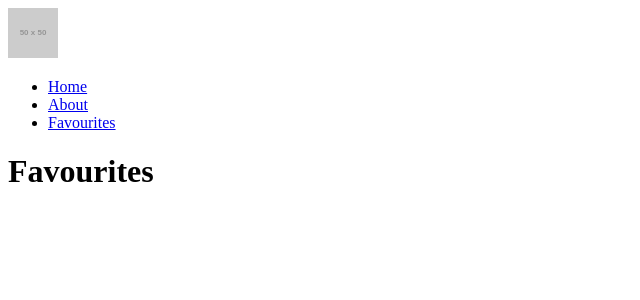
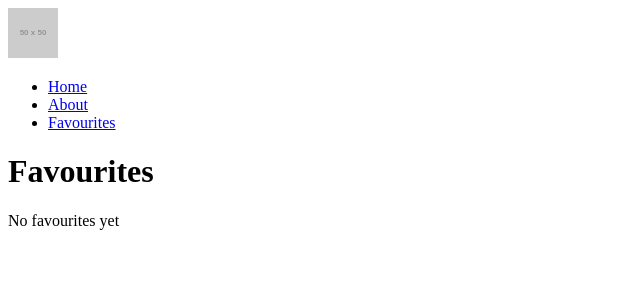
Before and after one commit to danielacmelo/movie-app, a React (Vite) app: page /favourites in a window 1280 px wide. Shown: the top 300 px of the page, without its empty margins (0-640 px from the left). Built offline with nearby package versions, Linux system fonts and the light colour scheme.

Commit message:
updated favourites page

```diff
--- a/src/pages/Favourites.jsx
+++ b/src/pages/Favourites.jsx
@@ -1,11 +1,20 @@
-import React from 'react';
+import { useSelector } from 'react-redux';
+import MovieCard from '../components/MovieCard';
 
 const Favourites = () => {
-  return (
-    <div>
-      <h1>Favourites</h1>
-    </div>
-  );
+    const favs = useSelector((state) => state.favs.items);
+    return (
+        <div>
+        <h1>Favourites</h1>
+        {favs && favs.length > 0 ?
+                <ul>
+                    {favs.map((movie) => (
+                        <li key={movie.id}> <MovieCard movieDetails={movie} isFavourite={true} /></li>
+                    ))}
+                </ul>
+            : <p>No favourites yet</p>}
+        </div>
+    );
 }
 
 export default Favourites;
--- a/src/pages/Home.jsx
+++ b/src/pages/Home.jsx
@@ -31,7 +31,7 @@ const Home = () => {
         {movies && movies.length > 0 &&
             <ul>
                 {movies.map((movie) => (
-                    <li key={movie.id}> <MovieCard movieDetails={movie} isFavourite={isFavourite(favs, null,movie.id)} /></li>
+                    <li key={movie.id}> <MovieCard movieDetails={movie} isFavourite={isFavourite(favs, movie.id)} /></li>
                 ))}
             </ul>
         }
--- a/src/utilities/isFav.js
+++ b/src/utilities/isFav.js
@@ -1,8 +1,4 @@
-function isFavourite(arr, path, id){
-
-    if(path === '/favourites'){
-        return true;
-    }
+function isFavourite(arr, id){
 
     if(arr.length === 0){
       return false;
```
